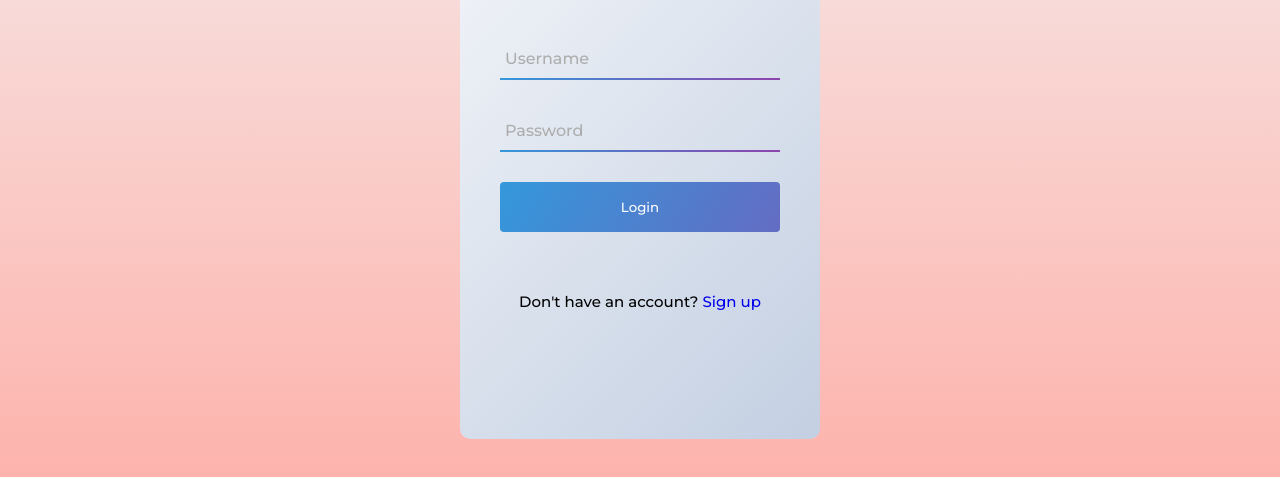
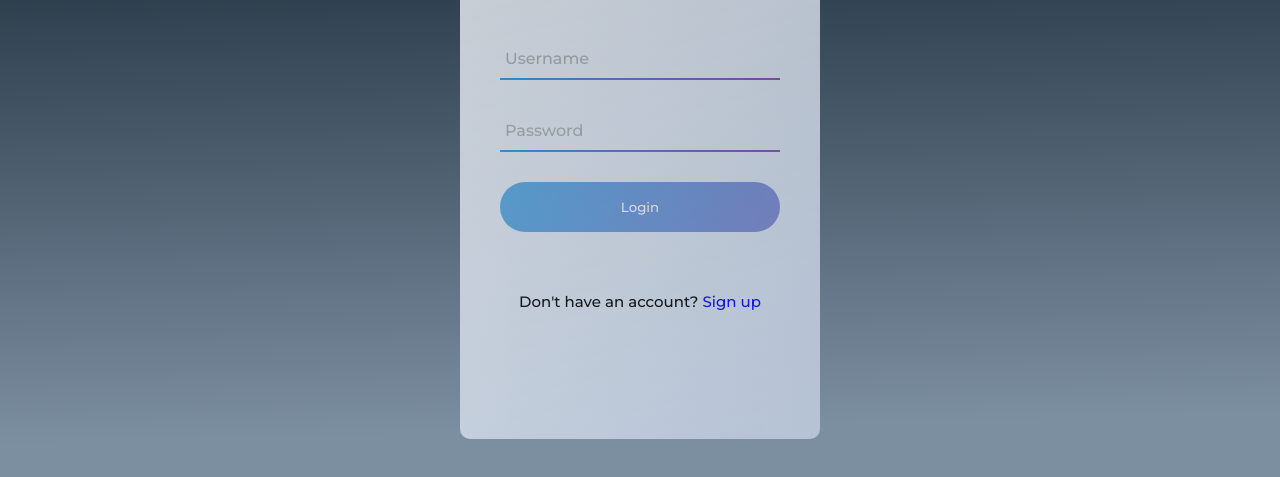
Before and after one commit to BrunaBibs/login-form, a plain HTML site: page index.html in a window 1280 px wide. Shown: the part 251-728 px from the top of the page. Drawn offline with Linux system fonts and the light colour scheme.

Commit message:
new background, rounded login btn and add opacity

```diff
--- a/style.css
+++ b/style.css
@@ -8,7 +8,11 @@
 
 body {
   min-height: 100vh;
-  background-image: linear-gradient(to top, #feada6 0%, #f5efef 100%);
+  background-image: linear-gradient(
+    178.6deg,
+    rgba(20, 36, 50, 1) 11.8%,
+    rgba(124, 143, 161, 1) 83.8%
+  );
 }
 
 .login-form {
@@ -21,6 +25,7 @@ body {
   left: 50%;
   top: 50%;
   transform: translate(-50%, -50%);
+  opacity: 0.8;
 }
 
 .login-form h1 {
@@ -39,7 +44,8 @@ body {
   outline: none;
   cursor: pointer;
   transition: 0.5s;
-  border-radius: 4px;
+  border-radius: 30px;
+  opacity: 0.8;
 }
 
 .logbtn:hover {
```
